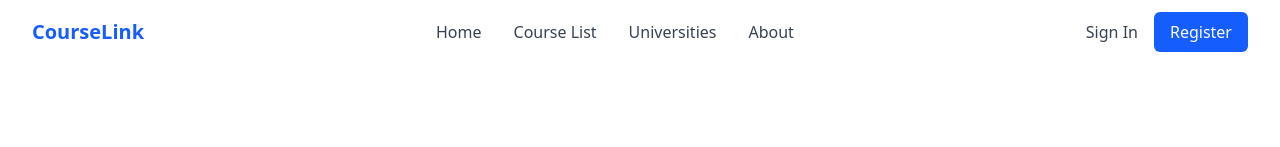
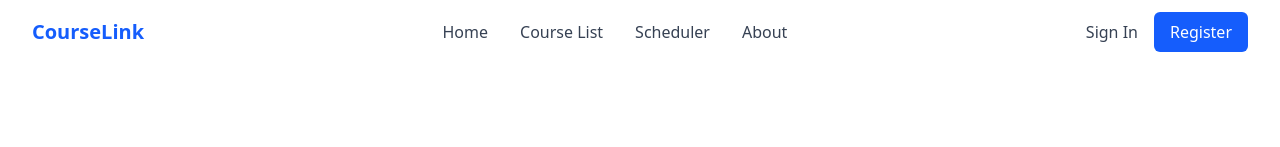
Before and after one commit to Zeiyon/HooHacks2025, a React (Vite) app in the folder TransferLink/: page / in a window 1280 px wide. Shown: the top 147 px of the page. Built offline with nearby package versions, Linux system fonts and the light colour scheme.

Commit message:
changed navbar

```diff
--- a/TransferLink/src/modules/Navbar.tsx
+++ b/TransferLink/src/modules/Navbar.tsx
@@ -18,8 +18,8 @@
             <Link to="/courses" className="text-gray-700 hover:text-blue-600 font-medium">
               Course List
             </Link>
-            <Link to="/universities" className="text-gray-700 hover:text-blue-600 font-medium">
-              Universities
+            <Link to="/Scheduler" className="text-gray-700 hover:text-blue-600 font-medium">
+              Scheduler
             </Link>
             <Link to="/about" className="text-gray-700 hover:text-blue-600 font-medium">
               About
```
